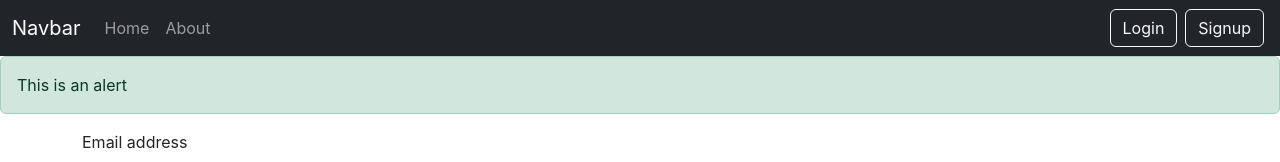
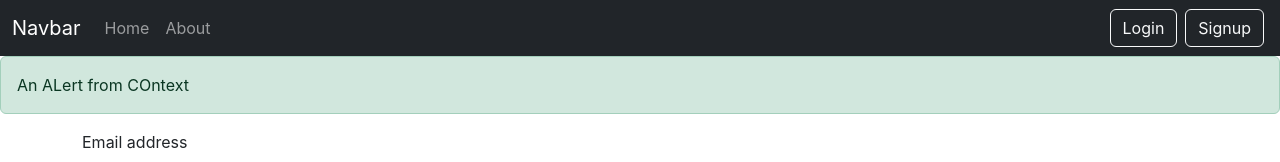
Before and after one commit to happiestt-talha/Note-Book, a React (Create React App) app: page /login in a window 1280 px wide. Shown: the top 162 px of the page. Built offline with nearby package versions, Linux system fonts and the light colour scheme.

Commit message:
Was trying to do Alert Functinality via Context... GETTING A LOT OF ERRORS RN :(

```diff
--- a/src/App.js
+++ b/src/App.js
@@ -10,19 +10,20 @@ import Alert from "./components/Alert";
 import Login from "./components/Login";
 import Signup from "./components/Signup";
 function App() {
+
   return (
     <>
         <NoteState>
           <Router>
             <Navbar />
-          <Alert type="success" message="This is an alert"/>
+            <Alert />
             <div className="container my-3">
               <Routes>
                 <Route exact path="/" element={<Home />} />
                 <Route exact path="/home" element={<Home />} />
                 <Route exact path="/about" element={<About />} />
-              <Route exact path="/login" element={<Login/>}/>
-              <Route exact path="/signup" element={<Signup/>}/>
+                <Route exact path="/login" element={<Login />} />
+                <Route exact path="/signup" element={<Signup />} />
               </Routes>
             </div>
           </Router>
--- a/src/components/Alert.jsx
+++ b/src/components/Alert.jsx
@@ -1,10 +1,14 @@
-import React from 'react'
+import React, { useContext } from 'react'
+import NoteContext from '../contexts/notes/noteContext'
 
-const Alert = (props) => {
+const Alert = () => {
+    const ntCntxt = useContext(NoteContext)
+    const { alert } = ntCntxt
+    // ntCntxt.showAlert("hello", "warning")
     return (
         <>
-            <div className={`alert alert-${props.type}`} role="alert">
-                {props.message}
+            <div className={`alert alert-${alert.type}`} role="alert">
+                {alert.msg}
             </div>
         </>
     )
--- a/src/components/Login.jsx
+++ b/src/components/Login.jsx
@@ -1,6 +1,6 @@
 import React, { useState } from 'react'
 import { useNavigate } from 'react-router-dom'
-const Login = () => {
+const Login = (props) => {
   let navigate = useNavigate();
 
   const [creds, setCreds] = useState({ email: "", password: "" })
@@ -25,7 +25,7 @@ const Login = () => {
       console.log('login success');
     }
     else {
-      alert('invalid credentials')
+      props.showAlert("invalid credentials", "danger")
     }
 
   }
--- /dev/null
+++ b/src/contexts/Alerts/alertContext.js
@@ -0,0 +1,3 @@
+import { createContext } from "react";
+const alertCotext = createContext();
+export default alertCotext
--- a/src/contexts/notes/NoteState.js
+++ b/src/contexts/notes/NoteState.js
@@ -4,6 +4,8 @@ import React, { useState } from 'react';
 const NoteState = (props) => {
 
     const [notes, setNotes] = useState([])
+    const [alert, setAlert] = useState({ msg: "An ALert from COntext", type: "success" })
+    // const [alert, setAlert] = useState(null)
     const host = 'http://localhost:5000/'
     // const host = 'https://inotes-on.vercel.app/'
 
@@ -82,9 +84,19 @@ const NoteState = (props) => {
 
     }
 
+    const showAlert = (message, type) => {
+        setAlert({
+            msg: message,
+            type: type
+        })
+        setTimeout(() => {
+            setAlert(null)
+        }, 3000)
+    }
+
     return (
 
-        <NoteContext.Provider value={{ notes, setNotes, addNote, deleteNote, editNote, getNotes }}>
+        <NoteContext.Provider value={{ notes, setNotes, addNote, deleteNote, editNote, getNotes, showAlert, alert }}>
             {props.children}
         </NoteContext.Provider>
     )
```
Also changed, not shown: src/contexts/Alerts/AlertState.js (added, +23 -0 lines). Lines whose indentation alone changed are shown as unchanged.
